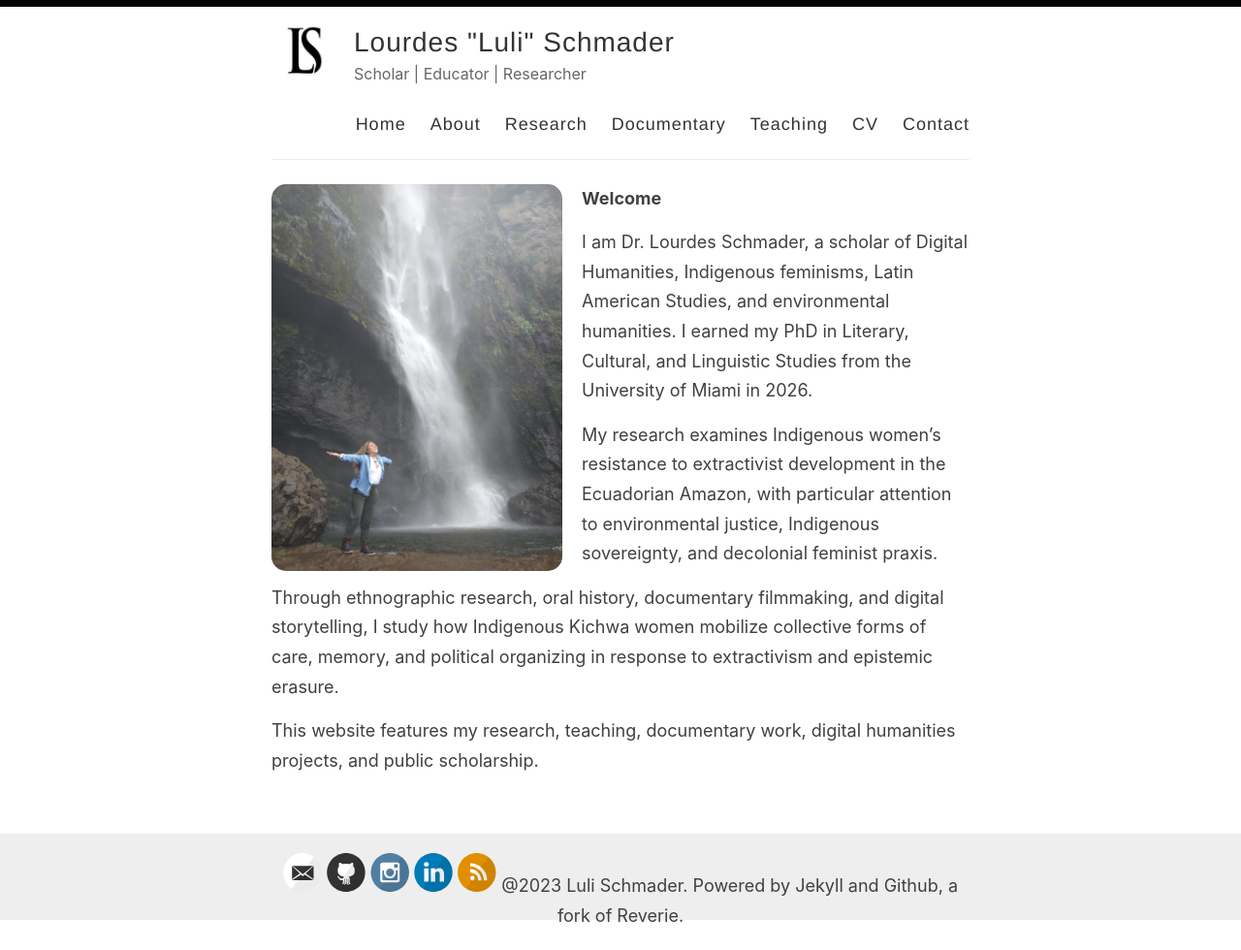
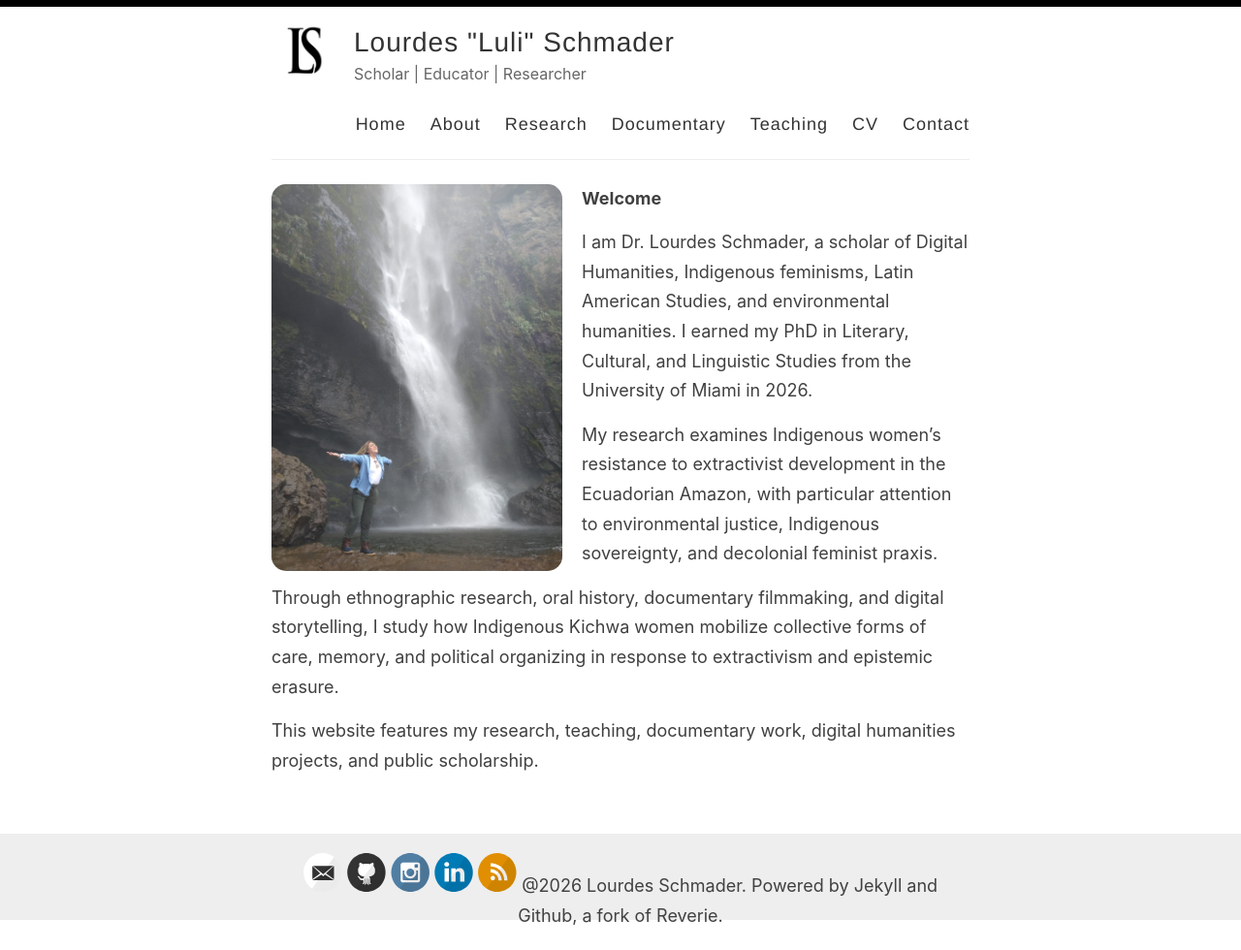
Before and after one commit to lulischmader/lulischmader.github.io, a Jekyll site: the page built from index.md, in a window 1280 px wide. Shown: the whole page at 97% size. Built offline with Jekyll 4.4.1, drawn with Linux system fonts in a browser that asks for light colours.

Commit message:
Update default.md

```diff
--- a/_layouts/default.md
+++ b/_layouts/default.md
@@ -51,7 +51,7 @@
         <div class="container">
           <footer class="footer">
             {% include svg-icons.html %}
-            <sup>@2023 Luli Schmader. Powered by Jekyll and Github, a fork of Reverie.</sup>
+            <sup>@2026 Lourdes Schmader. Powered by Jekyll and Github, a fork of Reverie.</sup>
           </footer>
         </div>
       </div>
```
